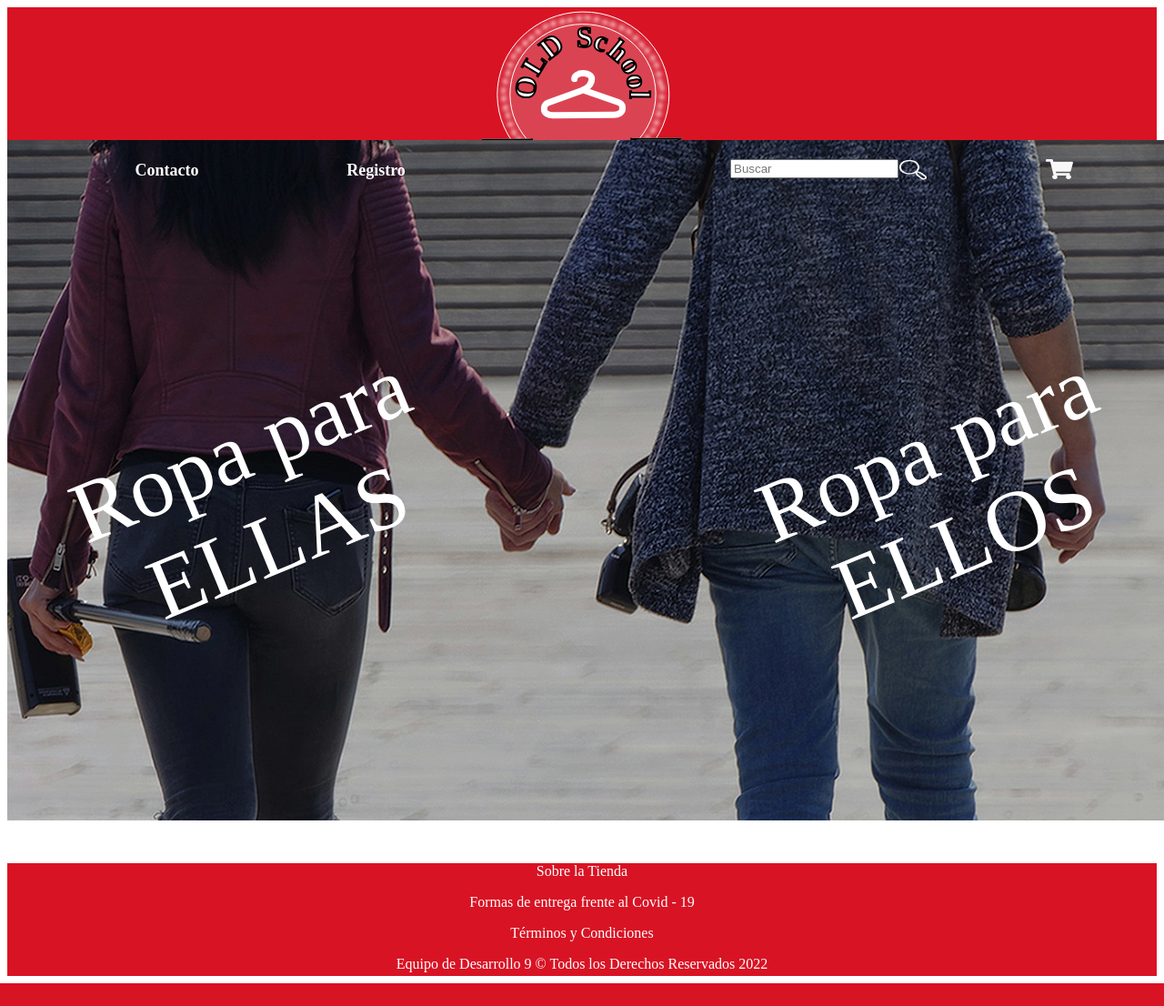
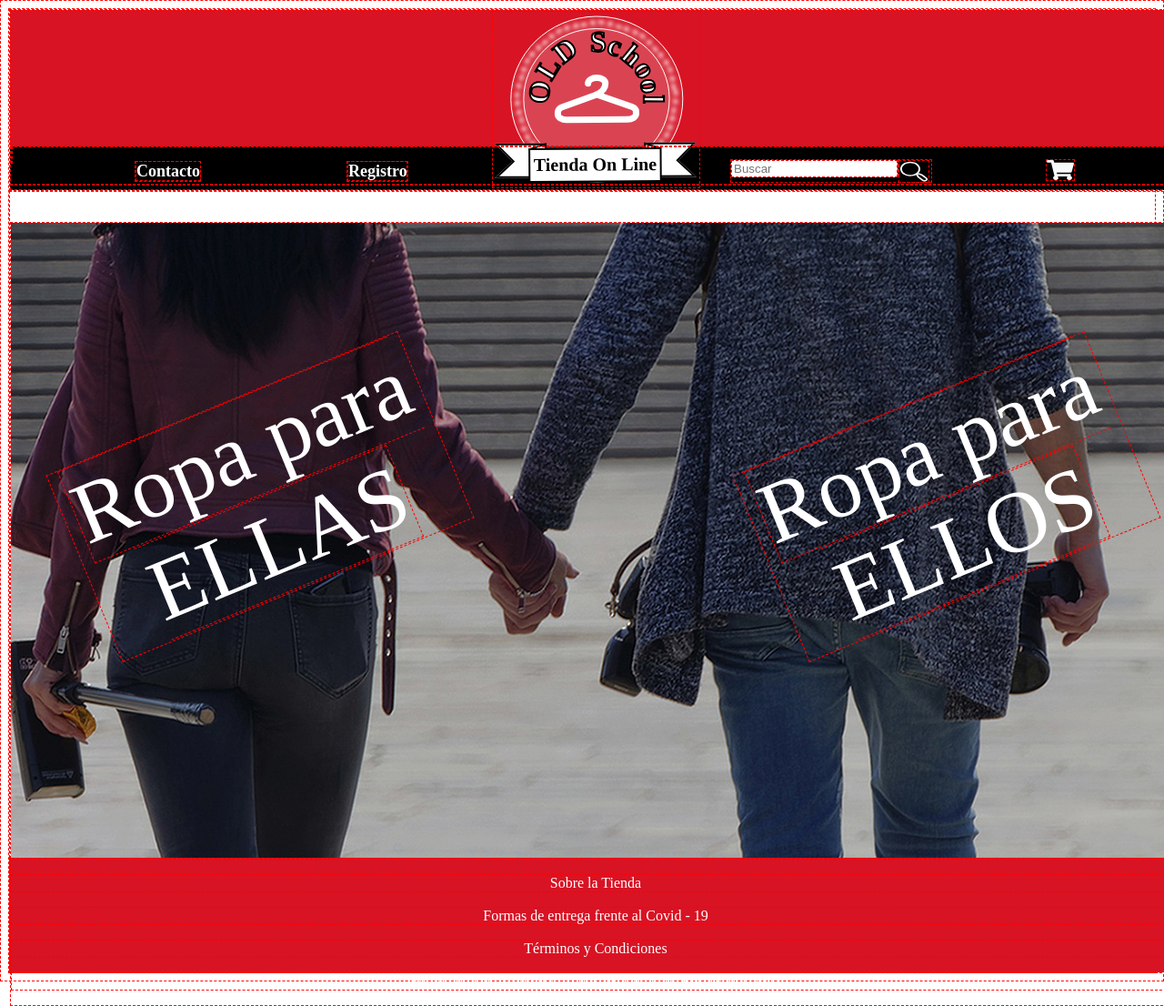
Before and after one commit to rauleibanez/Grupo9, a PHP site: page /index.html in a window 1280 px wide. Shown: the whole page at 91% size. Before the commit the page ends 1081 px from the top, so only its background shows below. Run offline with PHP 8.4, Linux system fonts and the light colour scheme.

Commit message:
ebcabezado nuevo

```diff
--- a/grupo9/proyectog9/css/styles.css
+++ b/grupo9/proyectog9/css/styles.css
@@ -1,4 +1,14 @@
+*{
+    border: 1px dashed red;
+}
+body{
+    display: grid;
+	grid-template-columns: repeat(1, 1fr);
+	grid-template-rows: repeat(4);
+}
 #logo{
+    grid-column: 1 ;
+	grid-row: 1;
     /* Fondo Header */
     /* Logo */
     /*position: absolute;*/
@@ -30,6 +40,8 @@ header p {
     color: #FFFFFF;
 }
 nav{
+    grid-column: 1 ;
+	grid-row: 2;
     /* Fondo NavBar */
     /*position: absolute;*/
     width: 100%;
@@ -38,7 +50,6 @@ nav{
     top: 148.36px;
     /* Negro_Secundario_Fuerte */
     background: #000000;
-    /*transform: rotate(-0.21deg);*/
 }
 nav a{
     color:white;
@@ -100,13 +111,16 @@ nav a:hover{
     left: 1150px;
     top: 175px;
 }
-main{
+/*main{
     width: 100%;
     height: 731px;
     left: 0px;
     top: 185px;
-}
+}*/
 main img{
+    grid-column: 1 ;
+	grid-row: 3;
+    /*top: 160px;*/
     width: auto;
 }
 #iopcatda{
@@ -151,6 +165,8 @@ main img{
 }
 
 footer{
+    grid-column: 1 ;
+	grid-row: 4;
     width: 100%;
     height: 124px;
     /*left: 0px;
@@ -164,6 +180,9 @@ footer{
 /*           FICHA DE CATALOGOS            */
 /*-----------------------------------------*/
 main{
+    width: 100%;
+    height: 731px;
+    top: 185px;
     align-content: center;
     display: grid;
     grid-template-columns: 1, 1fr;
--- a/grupo9/proyectog9/index.html
+++ b/grupo9/proyectog9/index.html
@@ -14,7 +14,7 @@
            <p id="imcntct"><a href="">Contacto</a></p>
            <p id="imrgstr"><a href="">Registro</a></p>
            <label id="imbscdr" for="ibuscar"><input id="ibuscar" type="text" placeholder="Buscar"><a href=""><img src="svg/lupa.svg" alt="lupa"></a></label>
-           <a href="svg/lupa.svg"><img  id="imcar" src="svg/carro.svg" alt="carrito"></a>
+           <a href=""><img  id="imcar" src="svg/carro.svg" alt="carrito"></a>
        </nav>
    </header>
    <main>
```
